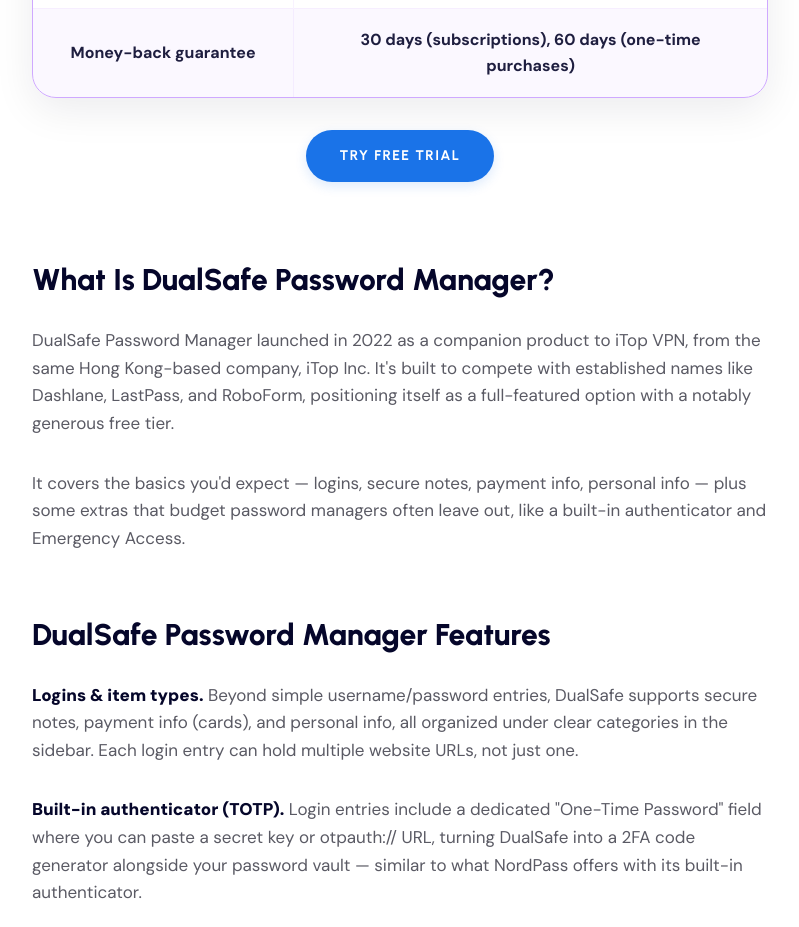
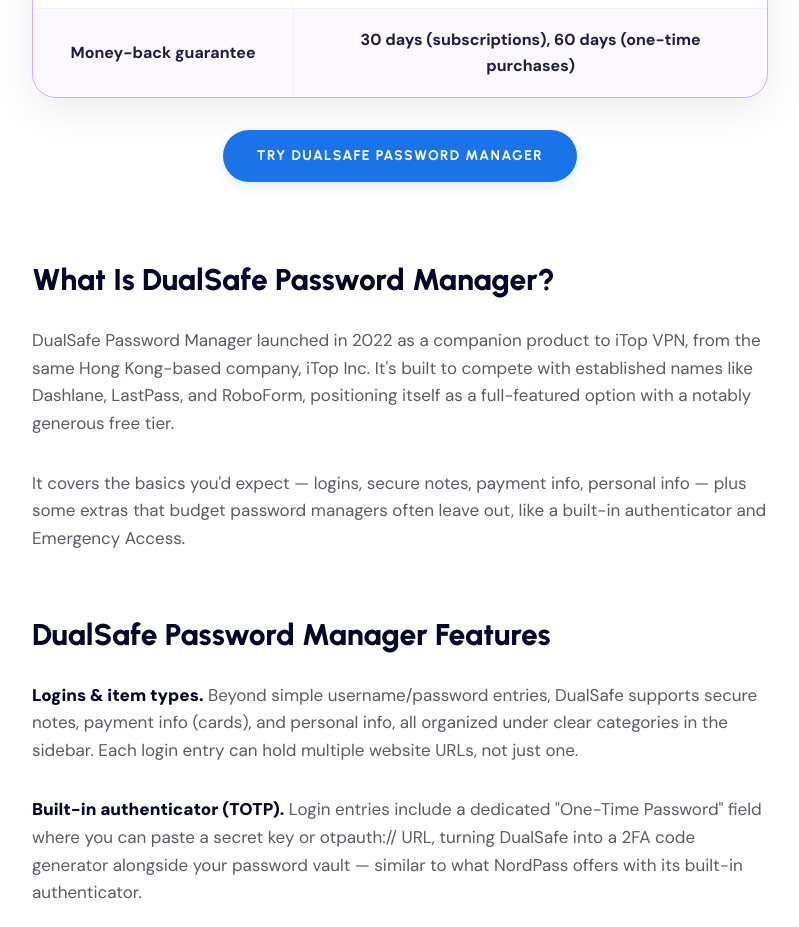
Before and after one commit to shamsjitu/SaaSReview, a React (Vite) app: page /blog/dualsafe-password-manager-review in a window 1280 px wide. Shown: the part 2440-3367 px from the top of the page, without its empty margins (240-1039 px from the left). Built offline with nearby package versions, Linux system fonts and the light colour scheme.

Commit message:
Add files via upload

```diff
--- a/src/pages/PostDetail.tsx
+++ b/src/pages/PostDetail.tsx
@@ -50,6 +50,17 @@
 
   switch (s) {
     // 1. Comparisons with custom dual buttons
+    case 'dualsafe-password-manager-review':
+      buttons = [
+        {
+          text: 'Try DualSafe Password Manager',
+          url: 'https://www.itopvpn.com/password-manager-plans?a_aid=pvxnbl3gq6byn',
+          toastText: 'Opening official DualSafe Password Manager plans...',
+          isPrimary: true
+        }
+      ];
+      break;
+
     case 'nordpass-vs-apple-passwords':
       buttons = [
         {
```
